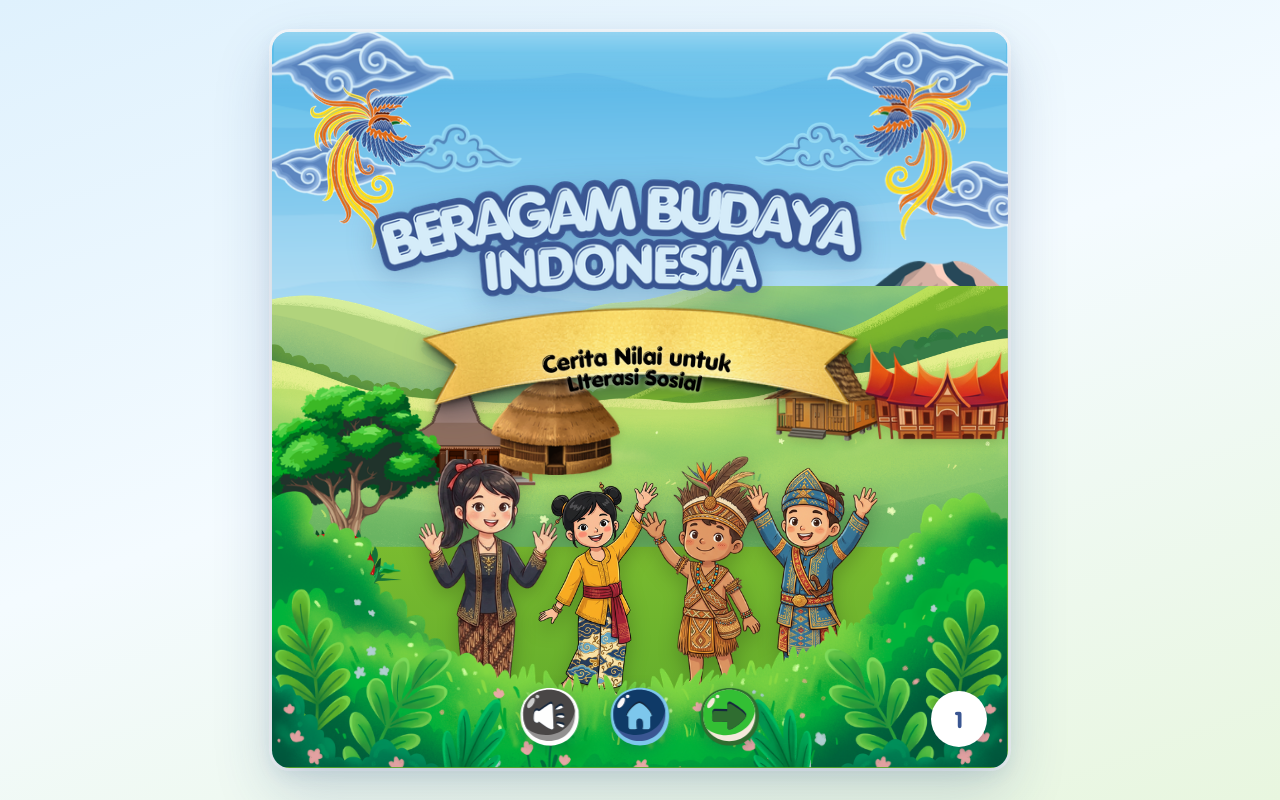
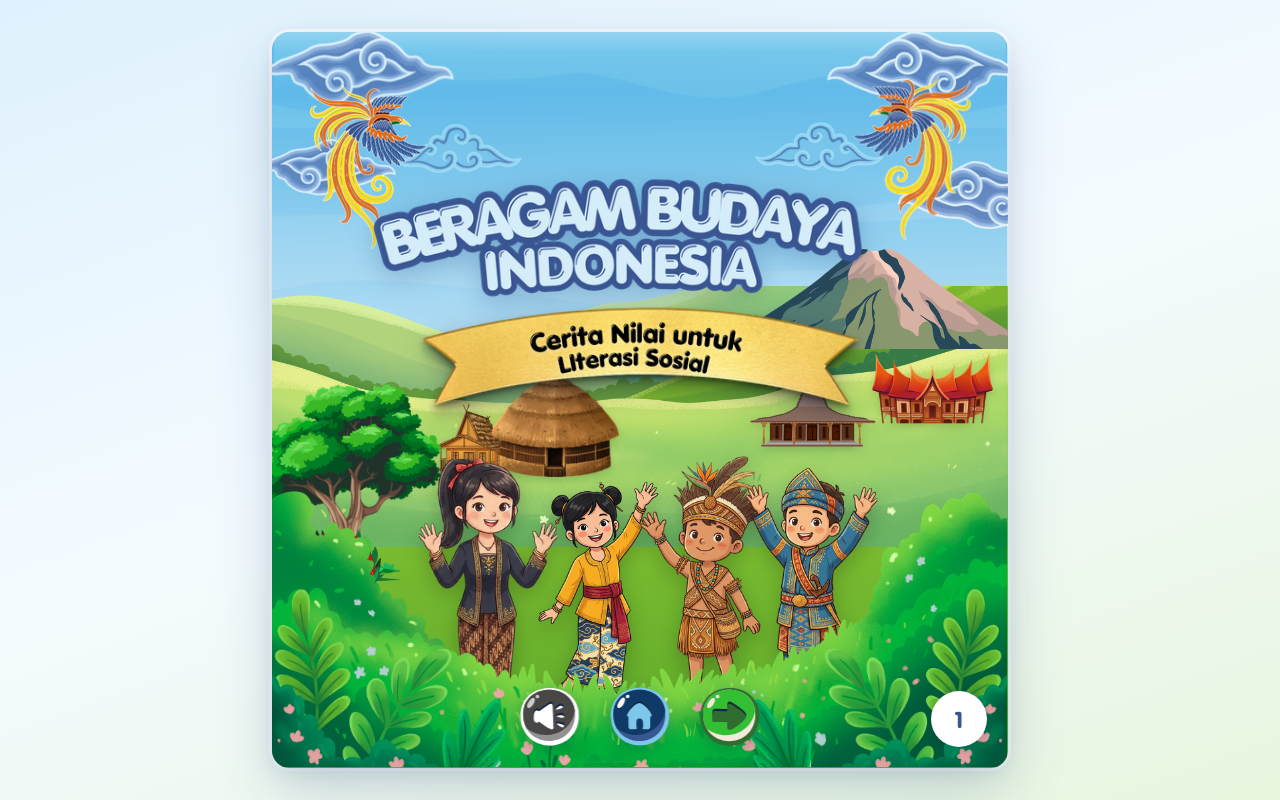
Before and after one commit to danielsaptianus/flipbook, a website built with Vite: page index.html in a window 1280 px wide. Built offline with nearby package versions, Linux system fonts and the light colour scheme.

Commit message:
fix(page-01): bring mountain forward, fix house mapping and positions, center ribbon subtitle

```diff
--- a/src/data/pagesData.js
+++ b/src/data/pagesData.js
@@ -22,9 +22,9 @@ export const pagesData = [
       flower: '/pages/page-01/bunga.png',
       foliage: '/pages/page-01/daun-daun.png',
       houses: [
-        { id: 'joglo', src: '/pages/page-01/rumah-adat-jawa-barat.png', alt: 'Rumah Adat Joglo' },
+        { id: 'joglo', src: '/pages/page-01/rumah-adat-jawa-tengah.png', alt: 'Rumah Adat Joglo' },
         { id: 'honai', src: '/pages/page-01/rumah-adat-papua.png', alt: 'Rumah Adat Honai' },
-        { id: 'julang', src: '/pages/page-01/rumah-adat-jawa-tengah.png', alt: 'Rumah Adat Julang Ngapak' },
+        { id: 'julang', src: '/pages/page-01/rumah-adat-jawa-barat.png', alt: 'Rumah Adat Julang Ngapak' },
         { id: 'gadang', src: '/pages/page-01/rumah-adat-sumatra.png', alt: 'Rumah Adat Gadang' }
       ],
       characters: [
--- a/src/style.css
+++ b/src/style.css
@@ -247,11 +247,11 @@ body {
 
 /* 4. Mountain & Rolling Hills */
 .layer-mountain {
-  left: 55.5%;
-  top: 31.1%;
-  width: 70%;
+  left: 60%;
+  top: 29.5%;
+  width: 44%;
   height: auto;
-  z-index: 4;
+  z-index: 6;
 }
 
 .layer-meadow-base {
@@ -260,7 +260,7 @@ body {
   bottom: 0;
   height: 52%;
   background: linear-gradient(180deg, #98d343 0%, #80bf31 30%, #5ba82a 100%);
-  z-index: 5;
+  z-index: 4;
 }
 
 .layer-hills {
@@ -268,7 +268,7 @@ body {
   top: 34.5%;
   width: 100%;
   height: auto;
-  z-index: 6;
+  z-index: 5;
 }
 
 /* 5. Traditional Houses */
@@ -279,27 +279,27 @@ body {
 }
 
 .layer-house-joglo {
-  left: 11.8%;
-  top: 48.2%;
-  width: 26.8%;
+  left: 21.6%;
+  top: 50.6%;
+  width: 11.5%;
 }
 
 .layer-house-honai {
-  left: 29.8%;
-  top: 46.2%;
+  left: 29.7%;
+  top: 46.5%;
   width: 17.5%;
 }
 
 .layer-house-julang {
-  left: 66.8%;
-  top: 41.2%;
-  width: 16.5%;
+  left: 65.0%;
+  top: 47.8%;
+  width: 17%;
 }
 
 .layer-house-gadang {
-  left: 80.6%;
-  top: 42.2%;
-  width: 22.4%;
+  left: 81.5%;
+  top: 43.6%;
+  width: 16.5%;
 }
 
 /* 6. Tree & Rafflesia Flower */
@@ -371,9 +371,9 @@ body {
 .subtitle-art-img {
   position: absolute;
   left: 50%;
-  top: 50%;
-  transform: translate(-50%, -46%);
-  width: 48%;
+  top: 36%;
+  transform: translate(-50%, -50%);
+  width: 54%;
   height: auto;
   display: block;
   pointer-events: none;
```
